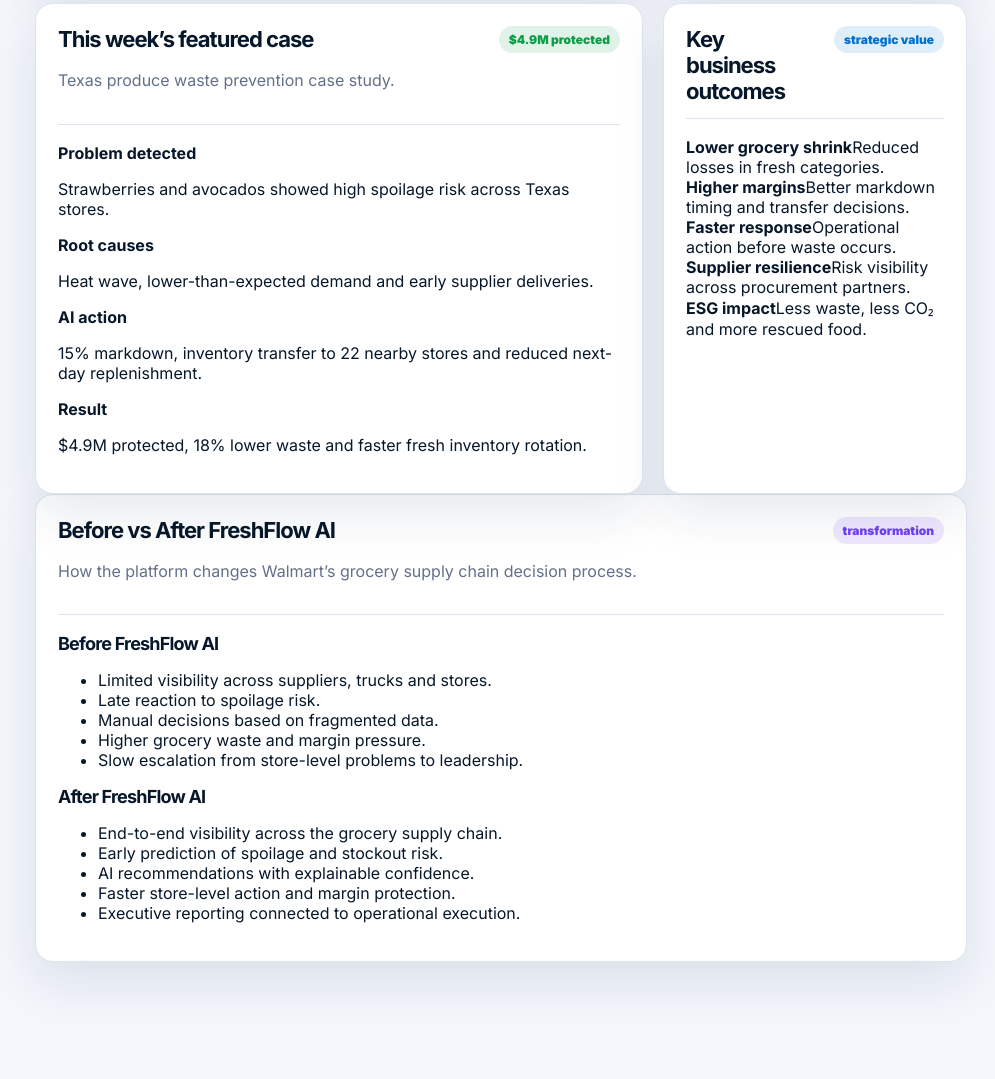
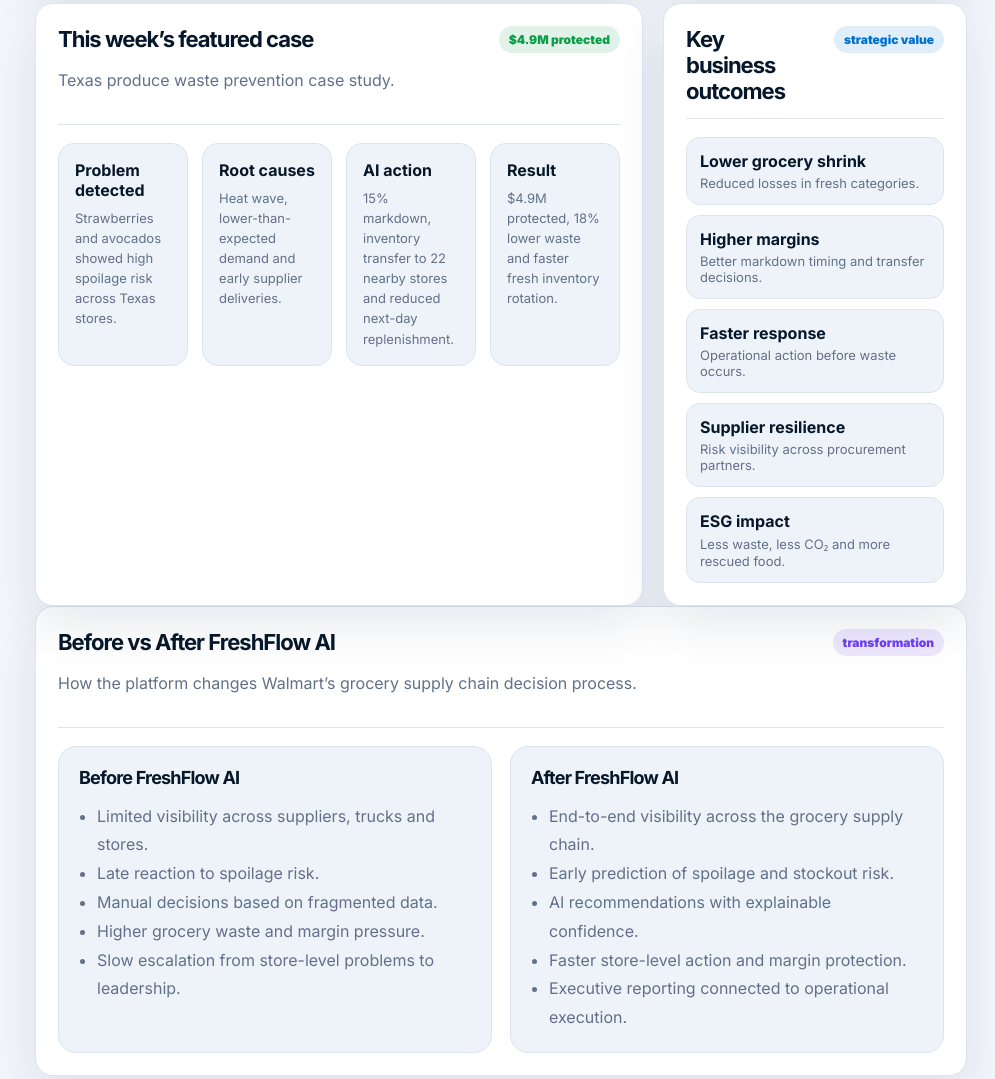
Before and after one commit to JuanesAristizabal/wolmart, a plain HTML site: page index.html in a window 1280 px wide. Shown: the part 2412-3491 px from the top of the page, without its empty margins (285-1280 px from the left). Before the commit the page ends 3444 px from the top, so only its background shows below. Drawn offline with Linux system fonts and the light colour scheme.

Commit message:
Update styles.css

```diff
--- a/assets/css/styles.css
+++ b/assets/css/styles.css
@@ -3,22 +3,18 @@
   --w-blue-dark: #004f9e;
   --navy: #052b63;
   --spark: #ffc220;
-
   --bg: #f3f6fb;
   --surface: #ffffff;
   --surface-2: #eef3f9;
   --ink: #06172a;
   --muted: #637089;
   --line: #dbe4ef;
-
   --green: #0a9f47;
   --red: #d9292f;
   --orange: #f97316;
   --purple: #6d3df2;
-
   --shadow: 0 20px 50px rgba(15, 35, 75, 0.1);
   --radius: 18px;
-
   --side: 292px;
   --top: 76px;
 }
@@ -64,8 +60,6 @@
   min-height: 100vh;
   display: flex;
 }
-
-/* SIDEBAR */
 
 .sidebar {
   width: var(--side);
@@ -88,7 +82,6 @@
   border-bottom: 1px solid rgba(255, 255, 255, 0.35);
 }
 
-/* Walmart Spark-inspired CSS mark */
 .brand-mark {
   width: 48px;
   height: 48px;
@@ -101,6 +94,7 @@
 
 .brand-mark span {
   position: absolute;
+  display: block;
   left: 50%;
   top: 50%;
   width: 7px;
@@ -196,8 +190,6 @@
   font-size: 12px;
   line-height: 1.45;
 }
-
-/* MAIN LAYOUT */
 
 .main {
   width: 100%;
@@ -327,8 +319,6 @@
   }
 }
 
-/* GENERAL COMPONENTS */
-
 .breadcrumb {
   color: var(--ink);
   font-size: 14px;
@@ -513,8 +503,6 @@
   background: var(--orange);
 }
 
-/* NOTIFICATIONS */
-
 .notifications {
   position: fixed;
   right: 28px;
@@ -543,8 +531,6 @@
   color: var(--muted);
   font-size: 13px;
 }
-
-/* OVERVIEW */
 
 .executive-snapshot {
   background: linear-gradient(135deg, var(--surface), rgba(0, 113, 206, 0.07));
@@ -703,8 +689,6 @@
   margin: 10px 0;
 }
 
-/* GRIDS */
-
 .dashboard-grid {
   display: grid;
   gap: 20px;
@@ -770,8 +754,6 @@
 .metric-card.small b {
   font-size: 26px;
 }
-
-/* STORY + DATA */
 
 .story-flow {
   display: grid;
@@ -829,7 +811,73 @@
   margin-top: 18px;
 }
 
-/* INSIGHT BANNERS */
+.case-study {
+  display: grid;
+  grid-template-columns: repeat(4, 1fr);
+  gap: 14px;
+}
+
+.case-study article {
+  background: var(--surface-2);
+  border: 1px solid var(--line);
+  border-radius: 16px;
+  padding: 16px;
+}
+
+.case-study b {
+  display: block;
+  margin-bottom: 8px;
+}
+
+.case-study p {
+  color: var(--muted);
+  line-height: 1.55;
+  margin: 0;
+  font-size: 13px;
+}
+
+.outcome-list {
+  display: grid;
+  gap: 10px;
+}
+
+.outcome-list div {
+  border: 1px solid var(--line);
+  background: var(--surface-2);
+  border-radius: 14px;
+  padding: 13px;
+}
+
+.outcome-list b,
+.outcome-list span {
+  display: block;
+}
+
+.outcome-list span {
+  color: var(--muted);
+  font-size: 13px;
+  margin-top: 4px;
+}
+
+.before-after {
+  display: grid;
+  grid-template-columns: 1fr 1fr;
+  gap: 18px;
+}
+
+.before-after article {
+  background: var(--surface-2);
+  border: 1px solid var(--line);
+  border-radius: 18px;
+  padding: 20px;
+}
+
+.before-after ul {
+  margin: 14px 0 0;
+  padding-left: 18px;
+  color: var(--muted);
+  line-height: 1.8;
+}
 
 .insight-banner {
   border-radius: 18px;
@@ -853,8 +901,6 @@
   border: 1px solid rgba(217, 41, 47, 0.18);
 }
 
-/* EXECUTIVE */
-
 .tabs,
 .filter-bar {
   display: flex;
@@ -976,8 +1022,6 @@
   letter-spacing: -0.05em;
 }
 
-/* OPERATIONS */
-
 .alert-list {
   display: grid;
   gap: 12px;
@@ -1162,8 +1206,6 @@
   color: var(--muted);
   font-size: 13px;
 }
-
-/* AI COMMAND */
 
 .quick-prompts {
   display: flex;
@@ -1290,8 +1332,6 @@
   justify-self: start;
 }
 
-/* TABLES */
-
 .table-wrap {
   overflow-x: auto;
   max-width: 100%;
@@ -1299,7 +1339,7 @@
 
 table {
   width: 100%;
-  min-width: 760px;
+  min-width: 980px;
   border-collapse: collapse;
 }
 
@@ -1322,8 +1362,6 @@
   font-size: 14px;
 }
 
-/* GROCERY LOSS */
-
 .mobile-loss-list {
   display: none;
 }
@@ -1364,8 +1402,6 @@
   margin: 3px 0 0;
   font-weight: 900;
 }
-
-/* DIGITAL TWIN */
 
 .twin-flow {
   display: grid;
@@ -1393,6 +1429,8 @@
   padding: 18px;
   box-shadow: var(--shadow);
   min-height: 110px;
+  text-align: left;
+  font-weight: 800;
 }
 
 .twin-step b {
@@ -1410,8 +1448,6 @@
   border-color: var(--spark);
   outline: 3px solid rgba(255, 194, 32, 0.25);
 }
-
-/* PRESENTATION MODE */
 
 .presentation-panel {
   position: fixed;
@@ -1469,8 +1505,6 @@
   color: var(--muted);
   line-height: 1.55;
 }
-
-/* TOAST */
 
 .toast {
   position: fixed;
@@ -1494,13 +1528,9 @@
   opacity: 1;
 }
 
-/* MOBILE MENU */
-
 .backdrop {
   display: none;
 }
-
-/* RESPONSIVE */
 
 @media (max-width: 1180px) {
   :root {
@@ -1547,6 +1577,10 @@
     grid-template-columns: repeat(3, 1fr);
   }
 
+  .case-study {
+    grid-template-columns: repeat(2, 1fr);
+  }
+
   .kpi-grid,
   .kpi-grid.executive {
     grid-template-columns: repeat(3, 1fr);
@@ -1599,7 +1633,8 @@
 
   .hero-layout,
   .dashboard-grid.three,
-  .decision-card-grid {
+  .decision-card-grid,
+  .before-after {
     grid-template-columns: 1fr;
   }
 
@@ -1619,6 +1654,10 @@
 
   .hero-actions .btn {
     width: 100%;
+  }
+
+  .hero-visual {
+    display: none;
   }
 
   .kpi-grid,
@@ -1634,7 +1673,8 @@
     align-items: stretch;
   }
 
-  .story-flow {
+  .story-flow,
+  .case-study {
     grid-template-columns: 1fr;
   }
 
@@ -1670,10 +1710,6 @@
 
   .presentation-steps {
     grid-template-columns: 1fr;
-  }
-
-  .hero-visual {
-    display: none;
   }
 }
 
@@ -1720,7 +1756,7 @@
   }
 
   .explain-row {
-    grid-template-columns: 96px 1fr 38px;
+    grid-template-columns: 96px minmax(0, 1fr) 38px;
   }
 
   .presentation-panel {
```
